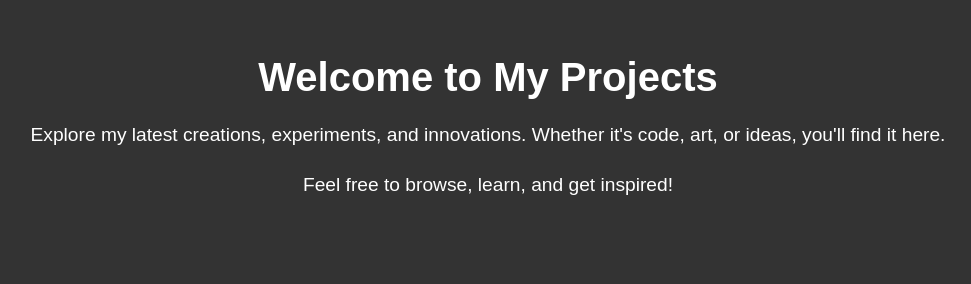
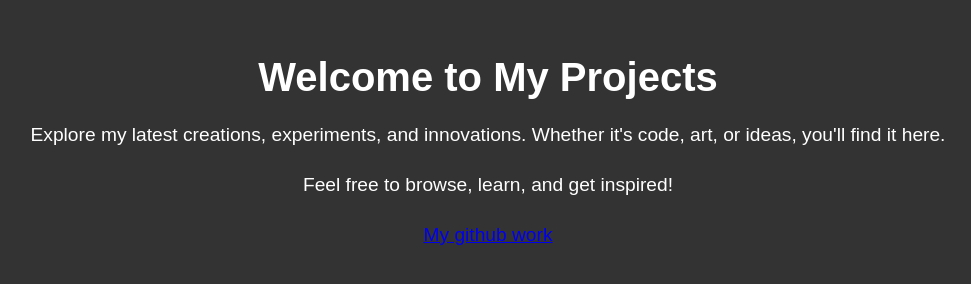
Before and after one commit to Freakthis/Freakthis.github.io, a plain HTML site: page index.html in a window 1280 px wide. Shown: the whole page, without its empty margins (152-1123 px from the left). Drawn offline with Linux system fonts and the light colour scheme.

Commit message:
Testing hyperlink

```diff
--- a/index.html
+++ b/index.html
@@ -26,5 +26,6 @@
     <h1>Welcome to My Projects</h1>
     <p>Explore my latest creations, experiments, and innovations. Whether it's code, art, or ideas, you'll find it here.</p>
     <p>Feel free to browse, learn, and get inspired!</p>
+    <p><a href="https://github.com/Freakthis">My github work</a></p>
 </body>
 </html>
```
